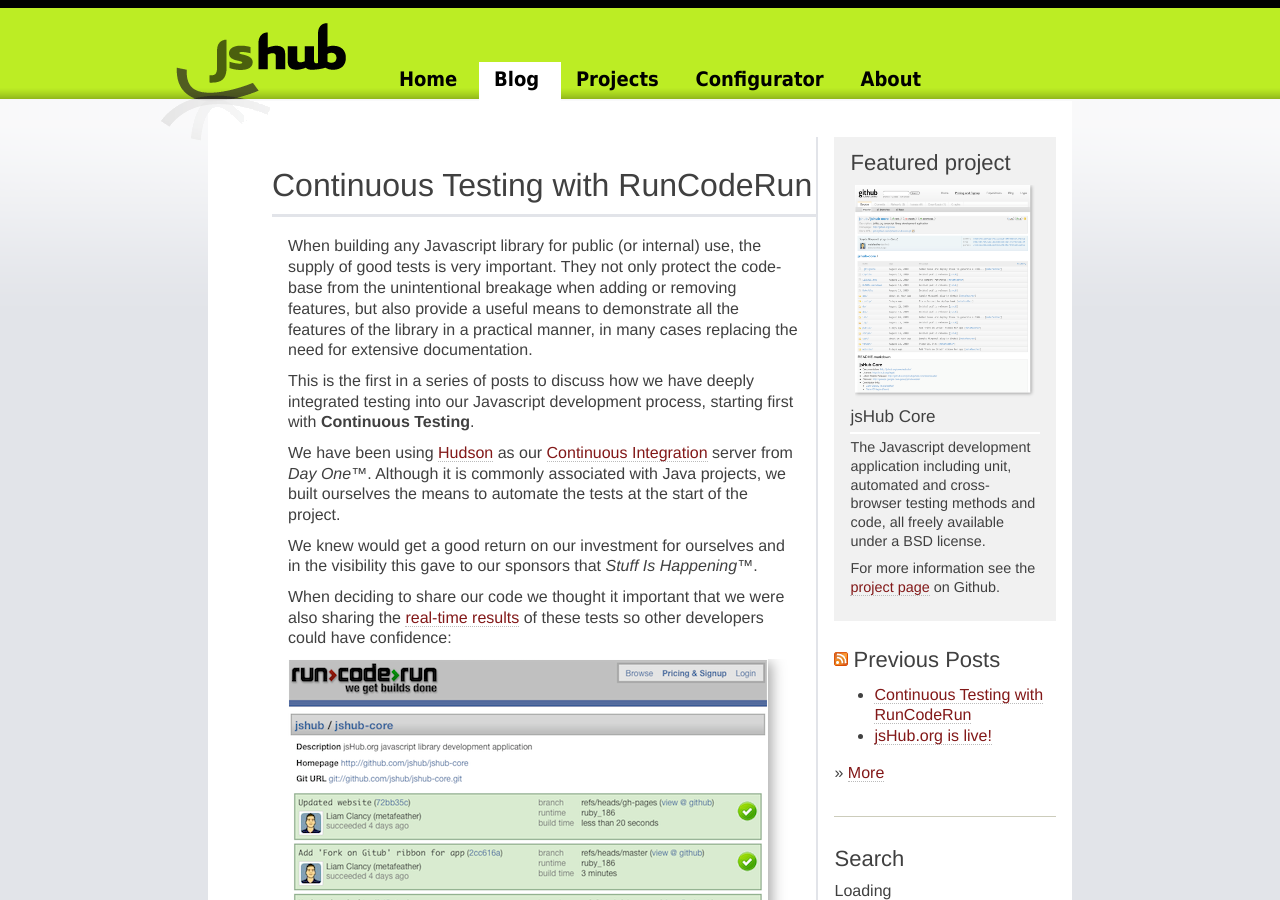
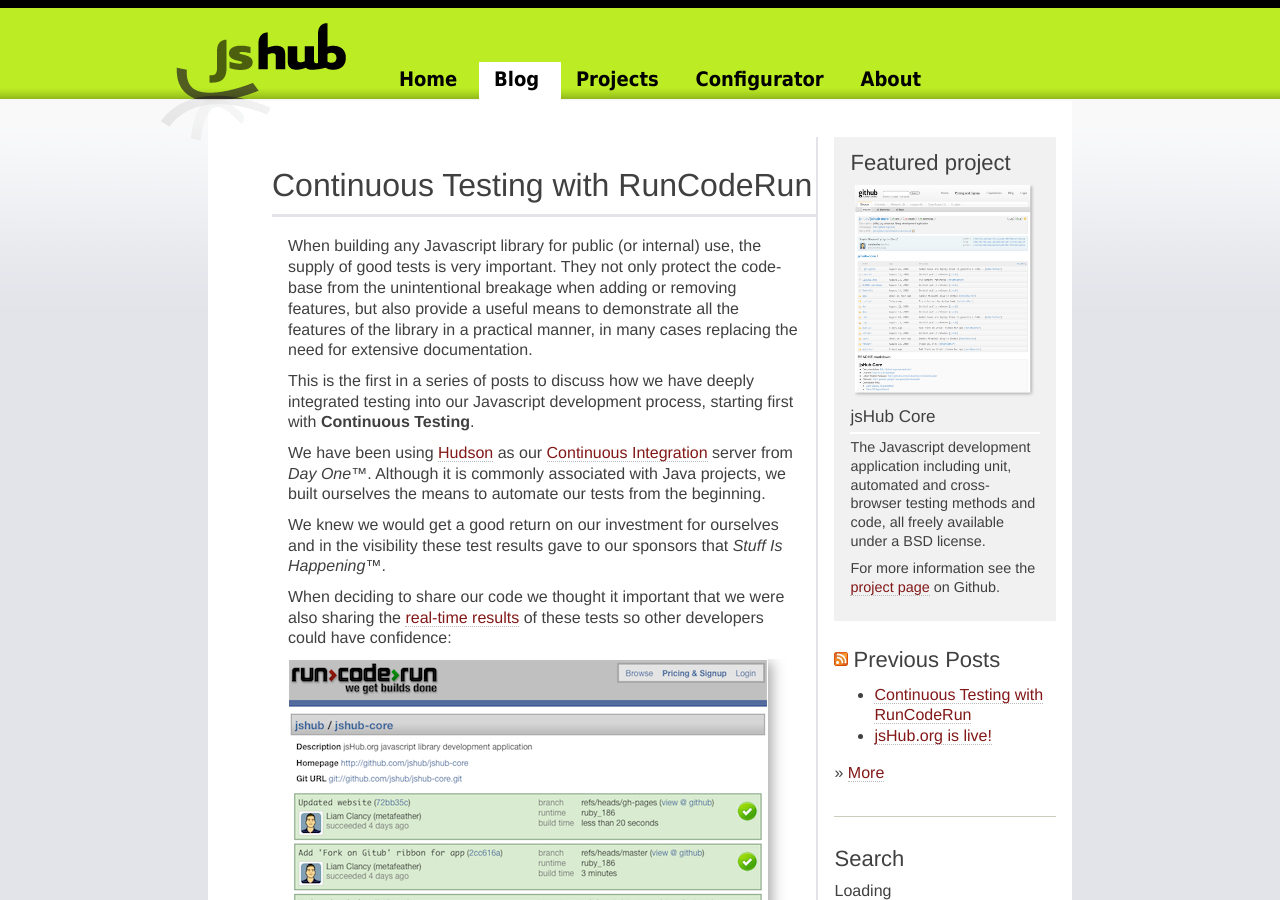
Before and after one commit to jshub/jshub.github.com, a Jekyll site: the page built from _posts/blog/testing/2009-08-26-continuous_integration_with_runcoderun.markdown, in a window 1280 px wide and 900 px high. Built offline with Jekyll 4.4.1, drawn with Linux system fonts in a browser that asks for light colours; comment, search, counter and statistics services are not loaded.

Commit message:
Reworking the sentence

```diff
--- a/_posts/blog/testing/2009-08-26-continuous_integration_with_runcoderun.markdown
+++ b/_posts/blog/testing/2009-08-26-continuous_integration_with_runcoderun.markdown
@@ -15,9 +15,9 @@
 
 This is the first in a series of posts to discuss how we have deeply integrated testing into our Javascript development process, starting first with **Continuous Testing**.
 
-We have been using [Hudson][] as our [Continuous Integration][ci] server from *Day One&trade;*. Although it is commonly associated with Java projects, we built ourselves the means to automate the tests at the start of the project.
+We have been using [Hudson][] as our [Continuous Integration][ci] server from *Day One&trade;*. Although it is commonly associated with Java projects, we built ourselves the means to automate our tests from the beginning.
 
-We knew would get a good return on our investment for ourselves and in the visibility this gave to our sponsors that *Stuff Is Happening&trade;*.
+We knew we would get a good return on our investment for ourselves and in the visibility these test results gave to our sponsors that *Stuff Is Happening&trade;*.
 
   [hudson]: https://hudson.dev.java.net/
   [ci]: http://en.wikipedia.org/wiki/Continuous_integration
```
